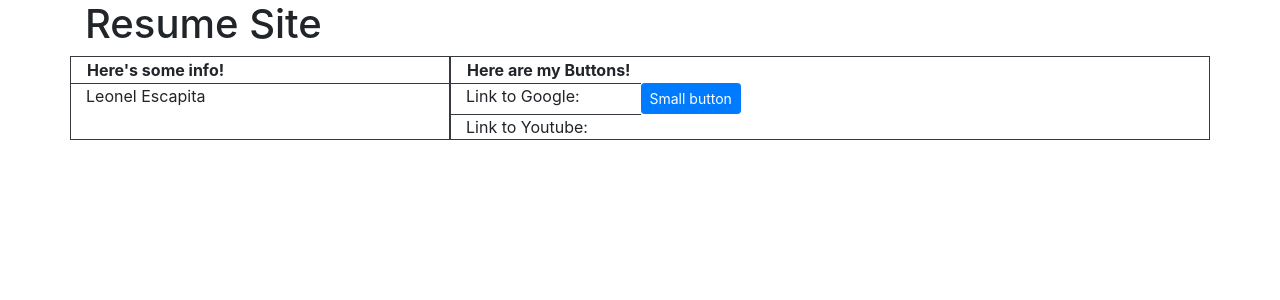
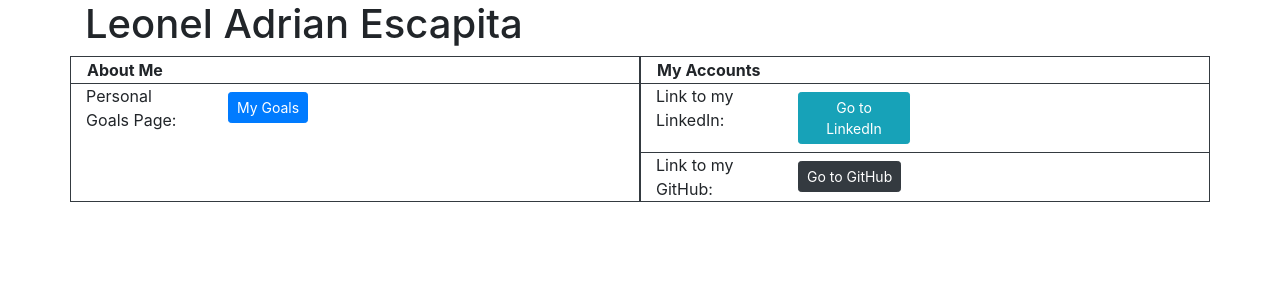
Before and after one commit to laescapita/Resume, an Angular app: page / in a window 1280 px wide. Shown: the top 300 px of the page. Built offline with nearby package versions, Linux system fonts and the light colour scheme.

Commit message:
Added buttons

```diff
--- a/src/app/app.component.html
+++ b/src/app/app.component.html
@@ -1,25 +1,33 @@
 <div class="container">
-    <h1>Resume Site</h1>
+    <h1>Leonel Adrian Escapita</h1>
     <div class="row">
-      <div class="col-sm-4 border border-dark">
-        <th>Here's some info!</th>
-        <div class="row">
-          <div class="col-sm-12 border-top border-dark">
-            <tr>Leonel Escapita</tr>
+      <div class="col-sm-6 border border-dark">
+        <th>About Me</th>
+        <div class="row border-top border-dark">
+          <div class="col-sm-3">
+            <tr>Personal Goals Page:</tr>
+          </div>
+          <div class="col-sm-7">
+            <button type="button" class="btn btn-primary btn-sm mt-2 mb-2">My Goals</button>
           </div>
         </div>
       </div>
-      <div class="col-sm-8 border border-dark">
-        <th>Here are my Buttons!</th>
-        <div class="row">
-            <div class="col-sm-3 border-top border-dark">
-              <tr>Link to Google:</tr>
+      <div class="col-sm-6 border border-dark">
+        <th>My Accounts</th>
+        <div class="row border-top border-dark">
+            <div class="col-sm-3">
+              <tr>Link to my LinkedIn:</tr>
             </div>
-            <button type="button" class="btn btn-primary btn-sm">Small button</button>
+            <div class="col-sm-3 mt-2 mb-2">
+                <button type="button" onclick="window.location.href = 'https://www.linkedin.com/in/leonel-escapita-9166a9192/'" class="btn btn-info btn-sm">Go to LinkedIn</button>
+            </div>
         </div>
-        <div class="row">
-          <div class="col-sm-3 border-top border-dark">
-            <tr>Link to Youtube:</tr>
+        <div class="row border-top border-dark">
+          <div class="col-sm-3">
+            <tr>Link to my GitHub:</tr>
+          </div>
+          <div class="col-sm-3 mt-2 mb-2">
+              <button type="button" onclick="window.location.href = 'https://github.com/laescapita'" class="btn btn-dark btn-sm">Go to GitHub</button>
           </div>
       </div>
       </div>
```
Also changed, not shown: src/app/app.component.ts (line endings or trailing spaces).
